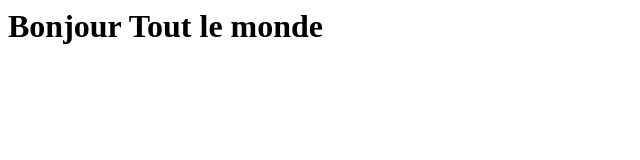
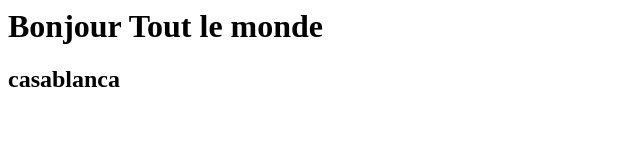
Before and after one commit to dadounamine/location, a plain HTML site: page index.html in a window 1280 px wide. Shown: the whole page, without its empty margins (0-640 px from the left). Drawn offline with Linux system fonts and the light colour scheme.

Commit message:
ma deuxieme modification

```diff
--- a/index.html
+++ b/index.html
@@ -3,6 +3,7 @@
 <title> Ma page de Test </title>
 <body>
 <h1> Bonjour Tout le monde </h1>
+<h2> casablanca</h2>
 </body>
 </head>
 </html>
```
